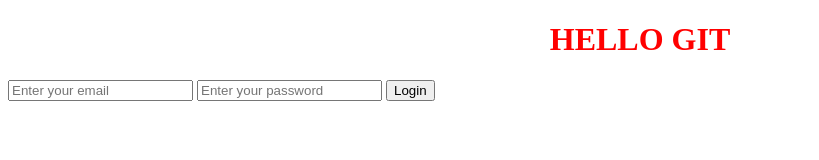
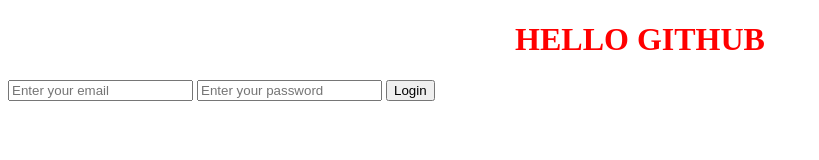
Before and after one commit to CL3372/my-project-weather-app, a plain HTML site: page index.html in a window 1280 px wide. Shown: the whole page, without its empty margins (0-819 px from the left). Drawn offline with Linux system fonts and the light colour scheme.

Commit message:
changed heading to Hello Github

```diff
--- a/index.html
+++ b/index.html
@@ -7,7 +7,7 @@
     <link rel="stylesheet" href="style.css" />
   </head>
   <body>
-    <h1>HELLO GIT</h1>
+    <h1>HELLO GITHUB</h1>
     <form>
       <input type="email" placeholder="Enter your email" />
       <input type="password" placeholder="Enter your password" />
```
